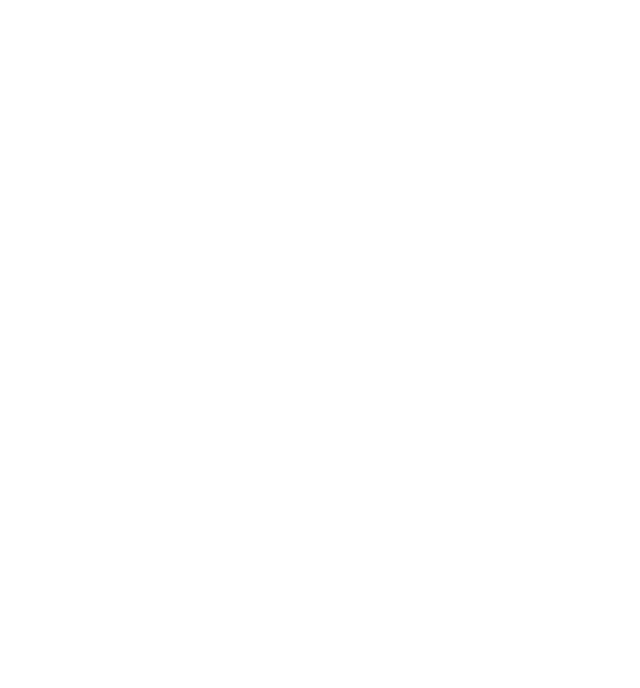
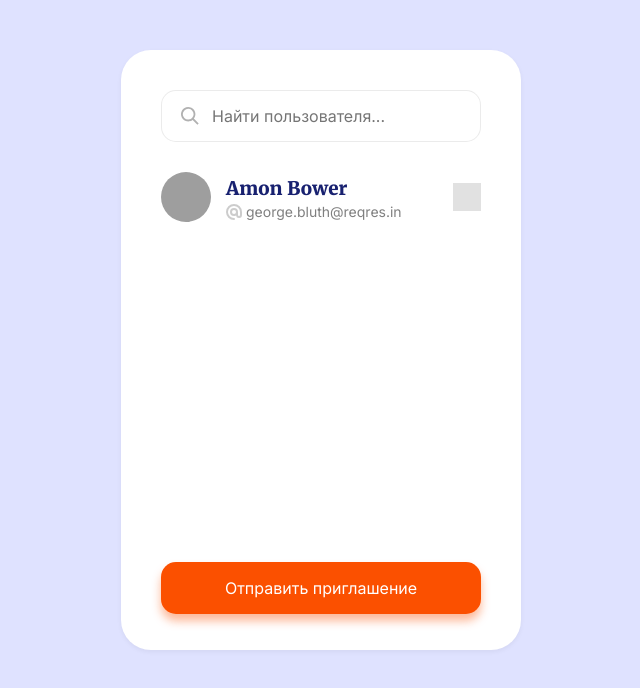
Before and after one commit to pv18/react-beginner-projects, a React (Create React App) app: page / in a window 1280 px wide. Shown: the top 688 px of the page, without its empty margins (319-959 px from the left). Built offline with nearby package versions, Linux system fonts and the light colour scheme; grey boxes are pictures that could not be loaded.

Commit message:
init users

```diff
--- a/package.json
+++ b/package.json
@@ -9,9 +9,11 @@
     "@types/jest": "^27.0.1",
     "@types/node": "^16.7.13",
     "@types/react": "^18.0.0",
+    "@types/react-content-loader": "^4.0.0",
     "@types/react-dom": "^18.0.0",
     "node-sass": "^7.0.1",
     "react": "^18.2.0",
+    "react-content-loader": "^6.2.0",
     "react-dom": "^18.2.0",
     "react-scripts": "5.0.1",
     "typescript": "^4.4.2",
--- a/src/App.tsx
+++ b/src/App.tsx
@@ -1,11 +1,17 @@
 import React from 'react';
+import './index.scss';
+import { Success } from './components/Success';
+import { Users } from './components/Users';
 
-const App = () => {
+// Тут список пользователей: https://reqres.in/api/users
+
+function App() {
     return (
-        <div>
-
+        <div className="App">
+            <Users />
+            {/* <Success /> */}
         </div>
     );
-};
+}
 
 export default App;
--- /dev/null
+++ b/src/components/Success.tsx
@@ -0,0 +1,16 @@
+import React from 'react';
+
+type SuccessType = {
+    count: any
+}
+
+export const Success = ({ count }:SuccessType) => {
+  return (
+    <div className="success-block">
+      <img src="/assets/success.svg" alt="Success" />
+      <h3>Успешно!</h3>
+      <p>Всем {count} пользователям отправлено приглашение.</p>
+      <button className="send-invite-btn">Назад</button>
+    </div>
+  );
+};
--- /dev/null
+++ b/src/components/Users/Skeleton.tsx
@@ -0,0 +1,17 @@
+import React from 'react';
+import ContentLoader from 'react-content-loader';
+
+export const Skeleton = () => (
+    <ContentLoader
+        speed={2}
+        width={320}
+        height={50}
+        viewBox="0 0 320 50"
+        backgroundColor="#f3f3f3"
+        foregroundColor="#ecebeb">
+        <circle cx="25" cy="25" r="25"/>
+        <rect x="64" y="0" rx="6" ry="6" width="137" height="25"/>
+        <rect x="64" y="32" rx="6" ry="6" width="183" height="15"/>
+        <rect x="290" y="12" rx="6" ry="6" width="26" height="26"/>
+    </ContentLoader>
+);
--- /dev/null
+++ b/src/components/Users/User.tsx
@@ -0,0 +1,19 @@
+import React from 'react';
+
+export const User = () => (
+  <li>
+    <div>
+      <img className="avatar" src="https://reqres.in/img/faces/1-image.jpg" alt="User" />
+      <div>
+        <h3>Amon Bower</h3>
+        <p>
+          <svg viewBox="0 0 96 96" xmlns="http://www.w3.org/2000/svg">
+            <path d="M48,0a48,48,0,0,0,0,96,6,6,0,0,0,0-12A36,36,0,1,1,84,48V66a6,6,0,0,1-12,0V48A24,24,0,1,0,48,72a23.7365,23.7365,0,0,0,12.2549-3.4783A17.9586,17.9586,0,0,0,96,66V48A48.0474,48.0474,0,0,0,48,0Zm0,60A12,12,0,1,1,60,48,12.0081,12.0081,0,0,1,48,60Z" />
+          </svg>
+          george.bluth@reqres.in
+        </p>
+      </div>
+    </div>
+    <img className="action" src="/assets/plus.svg" alt="Action" />
+  </li>
+);
--- /dev/null
+++ b/src/components/Users/index.tsx
@@ -0,0 +1,34 @@
+import React from 'react';
+import {Skeleton} from './Skeleton';
+import {User} from './User';
+
+type UsersType = {
+    items?: any
+    isLoading?: boolean
+}
+
+export const Users = ({items, isLoading}: UsersType) => {
+    return (
+        <>
+            <div className="search">
+                <svg viewBox="0 0 20 20" xmlns="http://www.w3.org/2000/svg">
+                    <path
+                        d="M12.9 14.32a8 8 0 1 1 1.41-1.41l5.35 5.33-1.42 1.42-5.33-5.34zM8 14A6 6 0 1 0 8 2a6 6 0 0 0 0 12z"/>
+                </svg>
+                <input type="text" placeholder="Найти пользователя..."/>
+            </div>
+            {isLoading ? (
+                <div className="skeleton-list">
+                    <Skeleton/>
+                    <Skeleton/>
+                    <Skeleton/>
+                </div>
+            ) : (
+                <ul className="users-list">
+                    <User/>
+                </ul>
+            )}
+            <button className="send-invite-btn">Отправить приглашение</button>
+        </>
+    );
+};
--- a/src/index.scss
+++ b/src/index.scss
@@ -1,13 +1,187 @@
+@import url('https://fonts.googleapis.com/css2?family=Merriweather:wght@700;900&display=swap');
+@import url('https://fonts.googleapis.com/css2?family=Inter:wght@400&display=swap');
+
 body {
   margin: 0;
-  font-family: -apple-system, BlinkMacSystemFont, 'Segoe UI', 'Roboto', 'Oxygen',
-    'Ubuntu', 'Cantarell', 'Fira Sans', 'Droid Sans', 'Helvetica Neue',
-    sans-serif;
   -webkit-font-smoothing: antialiased;
   -moz-osx-font-smoothing: grayscale;
+  background-color: #dfe2ff;
 }
 
-code {
-  font-family: source-code-pro, Menlo, Monaco, Consolas, 'Courier New',
-    monospace;
+* {
+  box-sizing: border-box;
+  font-family: 'Inter', sans-serif;
+  outline: none;
 }
+
+.App {
+  width: 400px;
+  height: 600px;
+  margin: 50px auto;
+  background-color: #fff;
+  border-radius: 30px;
+  box-shadow: 0 2px 5px rgba(0, 0, 0, 0.05);
+  padding: 40px;
+}
+
+.search {
+  position: relative;
+
+  input {
+    border: 1px solid rgba(0, 0, 0, 0.08);
+    padding: 15px;
+    border-radius: 15px;
+    width: 100%;
+    font-size: 16px;
+    padding-left: 50px;
+  }
+
+  svg {
+    width: 18px;
+    height: 18px;
+    position: absolute;
+    top: 17px;
+    left: 20px;
+    opacity: 0.3;
+  }
+}
+
+.users-list {
+  list-style: none;
+  padding: 0;
+  margin: 0;
+  overflow: auto;
+  height: calc(100% - 130px);
+  margin-top: 30px;
+
+  li {
+    display: flex;
+    align-items: center;
+    justify-content: space-between;
+    margin-bottom: 15px;
+
+    & > div {
+      display: flex;
+    }
+
+    img.avatar {
+      border-radius: 30px;
+      width: 50px;
+      height: 50px;
+      margin-right: 15px;
+    }
+
+    .action {
+      width: 28px;
+      height: 28px;
+      opacity: 0.3;
+      cursor: pointer;
+
+      &:hover {
+        opacity: 0.8;
+      }
+    }
+
+    h3 {
+      margin: 0;
+      font-weight: 900;
+      font-family: 'Merriweather', serif;
+      margin-left: 15px;
+      margin-top: 5px;
+      margin-left: 0;
+      color: #182170;
+    }
+
+    p {
+      display: flex;
+      align-items: center;
+      font-size: 14px;
+      margin: 0;
+      color: rgba(0, 0, 0, 0.5);
+      margin-top: 3px;
+
+      svg {
+        width: 16px;
+        height: 16px;
+        margin-right: 4px;
+
+        path {
+          fill: rgba(0, 0, 0, 0.2);
+        }
+      }
+    }
+  }
+}
+
+.send-invite-btn {
+  background-color: rgb(251, 80, 0);
+  padding: 16px 15px;
+  border-radius: 15px;
+  font-size: 16px;
+  color: #fff;
+  width: 100%;
+  border: 0;
+  outline: none;
+  box-shadow: 0 7px 10px rgba(251, 80, 0, 0.4);
+  cursor: pointer;
+  transition: all 0.1s ease-in-out;
+
+  &:hover {
+    background-color: rgb(255, 97, 24);
+  }
+
+  &:active {
+    transform: translateY(2px);
+    box-shadow: none;
+  }
+}
+
+.success-block {
+  display: flex;
+  align-items: center;
+  justify-content: center;
+  height: 100%;
+  flex-direction: column;
+  animation: success-show 0.5s cubic-bezier(0.25, 0.75, 0.5, 1.25);
+
+  img {
+    width: 120px;
+    height: 120px;
+  }
+
+  h3 {
+    font-size: 24px;
+    margin-bottom: 0;
+    margin-top: 10px;
+  }
+
+  p {
+    text-align: center;
+    margin-bottom: 30px;
+  }
+
+  button {
+    width: 200px;
+  }
+}
+
+.skeleton-list {
+  height: calc(100% - 130px);
+  margin-top: 30px;
+
+  svg {
+    margin-bottom: 15px;
+  }
+}
+
+@keyframes success-show {
+  0% {
+    opacity: 0;
+    transform: scale(0.8);
+  }
+
+  100% {
+    opacity: 1;
+    transform: scale(1);
+  }
+}
```
Also changed, not shown: 1 other file (tests, documents, lock files or other folders).
